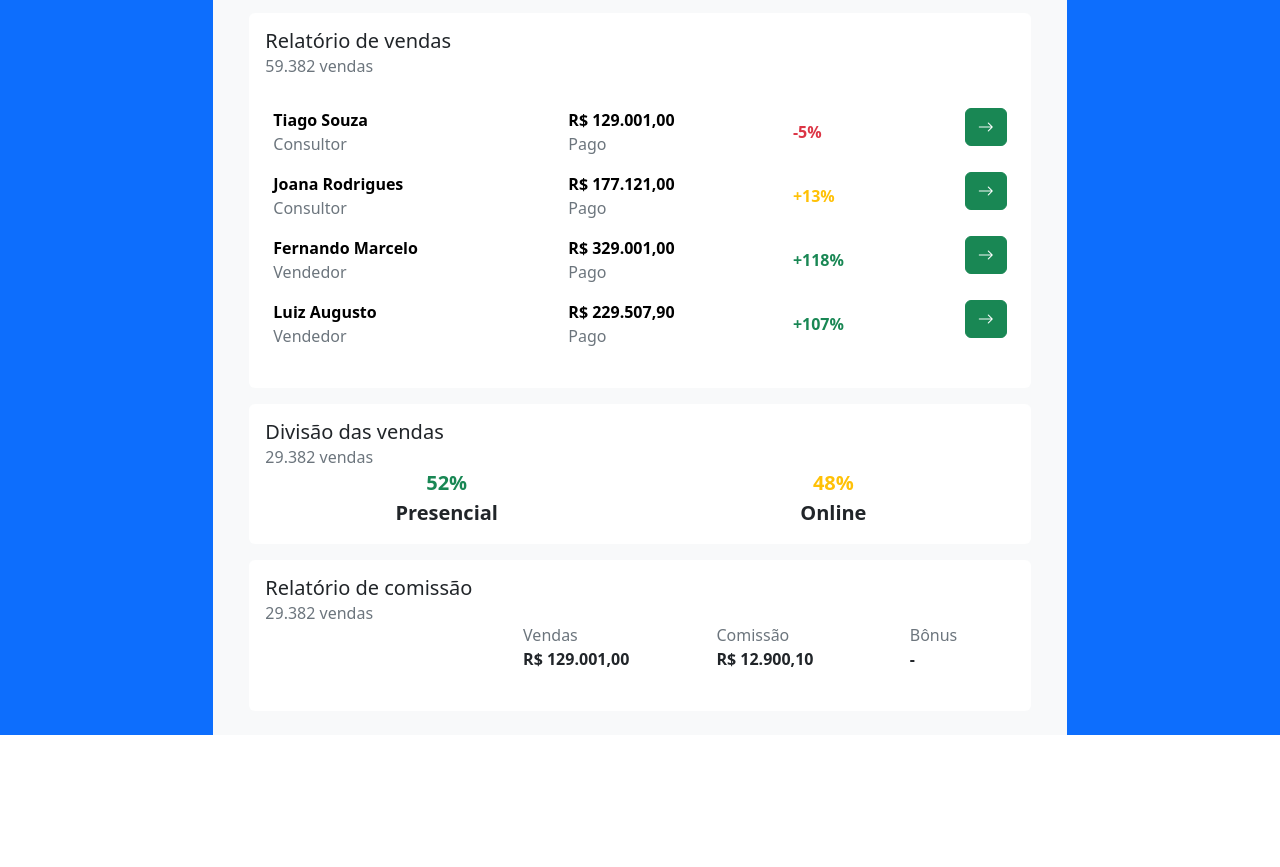
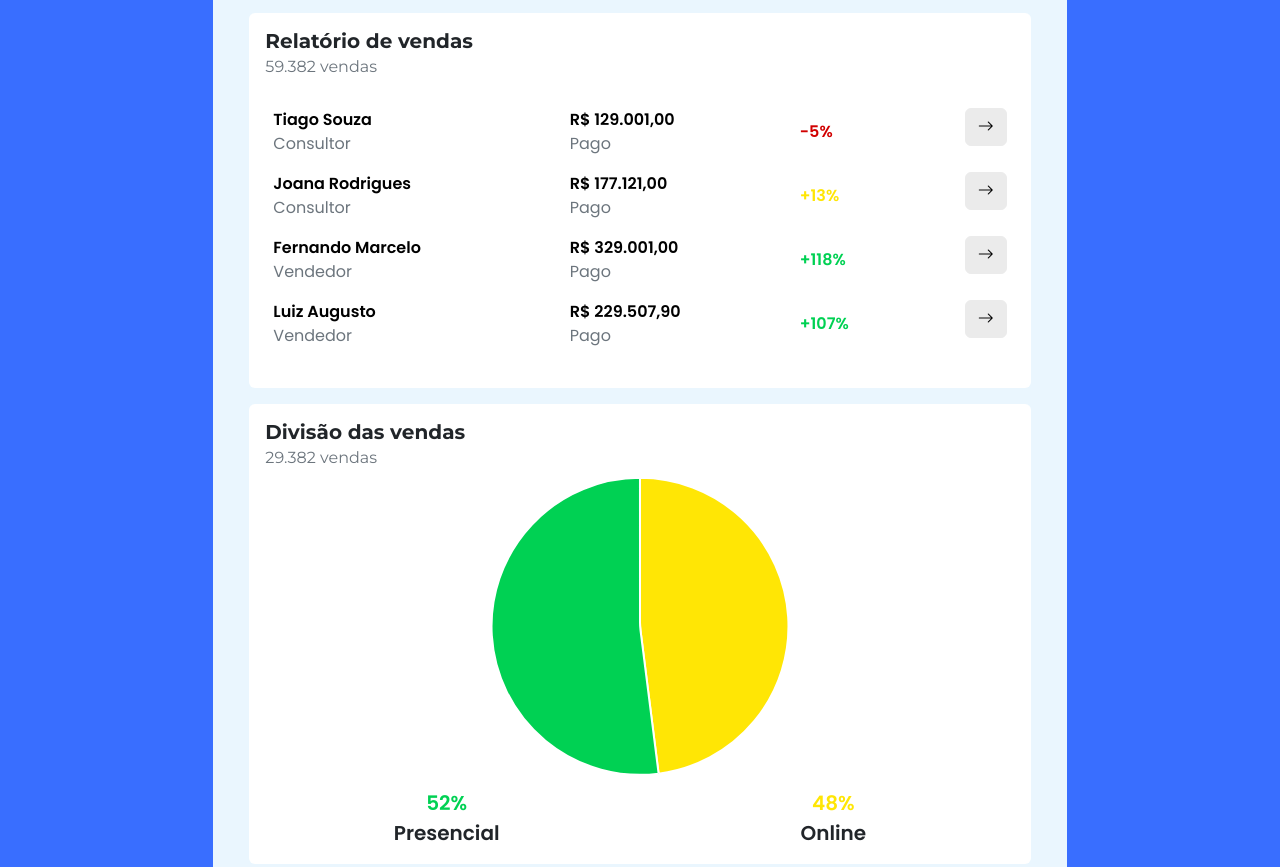
Before and after one commit to Lazaro277/dashboard, a plain HTML site: page index.html in a window 1280 px wide. Shown: the part 506-1373 px from the top of the page. Before the commit the page ends 1241 px from the top, so only its background shows below. Drawn offline with nearby package versions, Linux system fonts and the light colour scheme; the site is published under a folder, as on GitHub Pages, so addresses that start at the root find nothing.

Commit message:
corrigindo erros

```diff
--- a/index.html
+++ b/index.html
@@ -6,10 +6,10 @@
     <meta name="viewport" content="width=device-width, initial-scale=1">
     <!-- BootStrap -->
     <link href="https://cdn.jsdelivr.net/npm/bootstrap@5.3.8/dist/css/bootstrap.min.css" rel="stylesheet"
-    integrity="sha384-sRIl4kxILFvY47J16cr9ZwB07vP4J8+LH7qKQnuqkuIAvNWLzeN8tE5YBujZqJLB" crossorigin="anonymous">
+        integrity="sha384-sRIl4kxILFvY47J16cr9ZwB07vP4J8+LH7qKQnuqkuIAvNWLzeN8tE5YBujZqJLB" crossorigin="anonymous">
     <link rel="stylesheet" href="https://cdn.jsdelivr.net/npm/bootstrap-icons@1.13.1/font/bootstrap-icons.min.css">
     <!-- CSS -->
-    <link rel="stylesheet" href="/css/style.css">
+    <link rel="stylesheet" href="css/style.css">
 
     <link rel="preconnect" href="https://fonts.googleapis.com" />
     <link rel="preconnect" href="https://fonts.gstatic.com" crossorigin />
@@ -169,7 +169,7 @@
                                 </h6>
                                 <div class="row">
                                     <div class="col d-flex justify-content-center">
-                                         <div id="piecharts"></div>
+                                        <div id="piecharts"></div>
                                     </div>
                                 </div>
                                 <div class="row text-center fw-bold fs-5">
@@ -246,7 +246,7 @@
     <!-- Font Awesome -->
     <script src="https://kit.fontawesome.com/90b19570b9.js" crossorigin="anonymous"></script>
     <script src="https://cdn.jsdelivr.net/npm/apexcharts"></script>
-    <script src="/js/charts.js"></script>
+    <script src="js/charts.js"></script>
 </body>
 
 </html>
```
